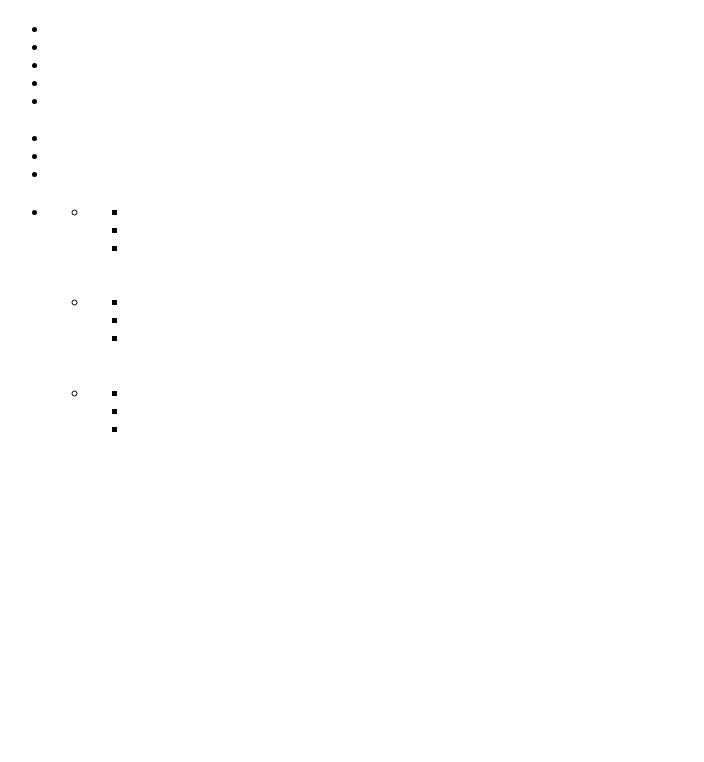
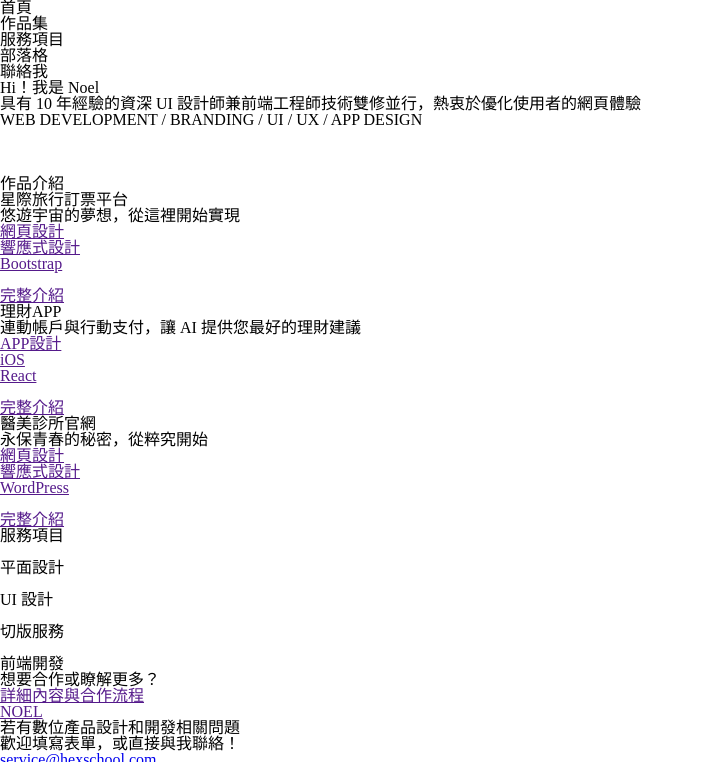
Before and after one commit to piggy-learning/HexCamp2024-homeWork2, a plain HTML site: page index.html in a window 1280 px wide. Shown: the top 762 px of the page, without its empty margins (0-704 px from the left). Drawn offline with Linux system fonts and the light colour scheme.

Commit message:
add scss file cssreset

```diff
--- /dev/null
+++ b/css/CSSreset.css
@@ -0,0 +1,48 @@
+/* http://meyerweb.com/eric/tools/css/reset/
+   v2.0 | 20110126
+   License: none (public domain)
+*/
+
+html, body, div, span, applet, object, iframe,
+h1, h2, h3, h4, h5, h6, p, blockquote, pre,
+a, abbr, acronym, address, big, cite, code,
+del, dfn, em, img, ins, kbd, q, s, samp,
+small, strike, strong, sub, sup, tt, var,
+b, u, i, center,
+dl, dt, dd, ol, ul, li,
+fieldset, form, label, legend,
+table, caption, tbody, tfoot, thead, tr, th, td,
+article, aside, canvas, details, embed,
+figure, figcaption, footer, header, hgroup,
+menu, nav, output, ruby, section, summary,
+time, mark, audio, video {
+	margin: 0;
+	padding: 0;
+	border: 0;
+	font-size: 100%;
+	font: inherit;
+	vertical-align: baseline;
+}
+/* HTML5 display-role reset for older browsers */
+article, aside, details, figcaption, figure,
+footer, header, hgroup, menu, nav, section {
+	display: block;
+}
+body {
+	line-height: 1;
+}
+ol, ul {
+	list-style: none;
+}
+blockquote, q {
+	quotes: none;
+}
+blockquote:before, blockquote:after,
+q:before, q:after {
+	content: '';
+	content: none;
+}
+table {
+	border-collapse: collapse;
+	border-spacing: 0;
+}
--- a/index.html
+++ b/index.html
@@ -4,6 +4,7 @@
 <head>
     <meta charset="UTF-8">
     <meta name="viewport" content="width=device-width, initial-scale=1.0">
+    <link rel="stylesheet" href="css/CSSreset.css">
     <title>Document</title>
 </head>
 
@@ -13,19 +14,19 @@
             <nav>
                 <h1><a href=""></a></h1>
                 <ul>
-                    <li></li>
-                    <li></li>
-                    <li></li>
-                    <li></li>
-                    <li></li>
+                    <li>首頁</li>
+                    <li>作品集</li>
+                    <li>服務項目</li>
+                    <li>部落格</li>
+                    <li>聯絡我</li>
                 </ul>
             </nav>
             <div class="banner">
                 <div class="intro">
-                    <h3></h3>
+                    <h3>Hi！我是 Noel</h3>
                     <div class="para">
-                        <p></p>
-                        <p></p>
+                        <p>具有 10 年經驗的資深 UI 設計師兼前端工程師技術雙修並行，熱衷於優化使用者的網頁體驗</p>
+                        <p>WEB DEVELOPMENT / BRANDING / UI / UX / APP DESIGN</p>
                     </div>
                     <ul class="link-list">
                         <li><a href=""><img src="" alt=""></a></li>
@@ -38,44 +39,84 @@
         <div class="content">
             <ul class="contents-list">
                 <li class="works">
-                    <h2></h2>
+                    <h2>作品介紹</h2>
                     <ul class="work-list">
                         <li class="work-card">
                             <div class="work-info">
-                                <h3></h3>
-                                <p></p>
+                                <h3>星際旅行訂票平台</h3>
+                                <p>悠遊宇宙的夢想，從這裡開始實現</p>
                                 <ul>
-                                    <li><a href=""></a></li>
-                                    <li><a href=""></a></li>
-                                    <li><a href=""></a></li>
+                                    <li><a href="">網頁設計</a></li>
+                                    <li><a href="">響應式設計</a></li>
+                                    <li><a href="">Bootstrap</a></li>
                                 </ul>
-                                <br><a href=""></a></div>
+                                <br><a href="">完整介紹</a></div>
                         </li>
                         <li class="work-card">
                             <div class="work-info">
-                                <h3></h3>
-                                <p></p>
+                                <h3>理財APP</h3>
+                                <p>連動帳戶與行動支付，讓 AI 提供您最好的理財建議</p>
                                 <ul>
-                                    <li><a href=""></a></li>
-                                    <li><a href=""></a></li>
-                                    <li><a href=""></a></li>
+                                    <li><a href="">APP設計</a></li>
+                                    <li><a href="">iOS</a></li>
+                                    <li><a href="">React</a></li>
                                 </ul>
-                                <br><a href=""></a></div>
+                                <br><a href="">完整介紹</a></div>
                         </li>
                         <li class="work-card">
                             <div class="work-info">
-                                <h3></h3>
-                                <p></p>
+                                <h3>醫美診所官網</h3>
+                                <p>永保青春的秘密，從粹究開始</p>
                                 <ul>
-                                    <li><a href=""></a></li>
-                                    <li><a href=""></a></li>
-                                    <li><a href=""></a></li>
+                                    <li><a href="">網頁設計</a></li>
+                                    <li><a href="">響應式設計</a></li>
+                                    <li><a href="">WordPress</a></li>
                                 </ul>
-                                <br><a href=""></a></div>
+                                <br><a href="">完整介紹</a></div>
                         </li>
                     </ul>
                 </li>
+                <li class="service">
+                  <h2>服務項目</h2>
+                  <ul class="service-list">
+                    <li>
+                      <img src="" alt="">
+                      <h4>平面設計</h4>
+                    </li>
+                    <li>
+                      <img src="" alt="">
+                      <h4>UI 設計</h4>
+                    </li>
+                    <li>
+                      <img src="" alt="">
+                      <h4>切版服務</h4>
+                    </li>
+                    <li>
+                      <img src="" alt="">
+                      <h4>前端開發</h4>
+                    </li>
+                  </ul>
+                  <div class="more-info">
+                    <p>想要合作或瞭解更多？</p>
+                    <a href="">詳細內容與合作流程</a>
+                  </div>
+                </li>
+                <li class="article">
+                  <div class="swiper"></div>
+                </li>
             </ul>
+        </div>
+        <div class="footer">
+          <div class="contact-info">
+            <h2><a href="">NOEL</a></h2>
+            <p>若有數位產品設計和開發相關問題<br />歡迎填寫表單，或直接與我聯絡！</p>
+            <a href="mailto:service@hexschool.com">service@hexschool.com</a>
+          </div>
+          <ul class="contact-list">
+            <li><a class="bg-black fc-white" href=""><img src="https://raw.githubusercontent.com/hexschool/2022-web-layout-training/2f8d8c7a6133b448ecff5bf0a3d282b87b7c6a7e/2024%20web-camp/list.svg" alt="">填寫表單</a></li>
+            <li><a class="bg-white fc-black" href=""><img src="https://raw.githubusercontent.com/hexschool/2022-web-layout-training/2f8d8c7a6133b448ecff5bf0a3d282b87b7c6a7e/2024%20web-camp/instagram.svg" alt="">hexschool_demo</a></li>
+            <li><a class="bg-white fc-black" href=""><img src="https://raw.githubusercontent.com/hexschool/2022-web-layout-training/2f8d8c7a6133b448ecff5bf0a3d282b87b7c6a7e/2024%20web-camp/facebook.svg" alt="">hexschoolTW</a></li>
+          </ul>
         </div>
     </div>
 </body>
```
Also changed, not shown: scss/_variable.scss (added), scss/all.scss (added).
